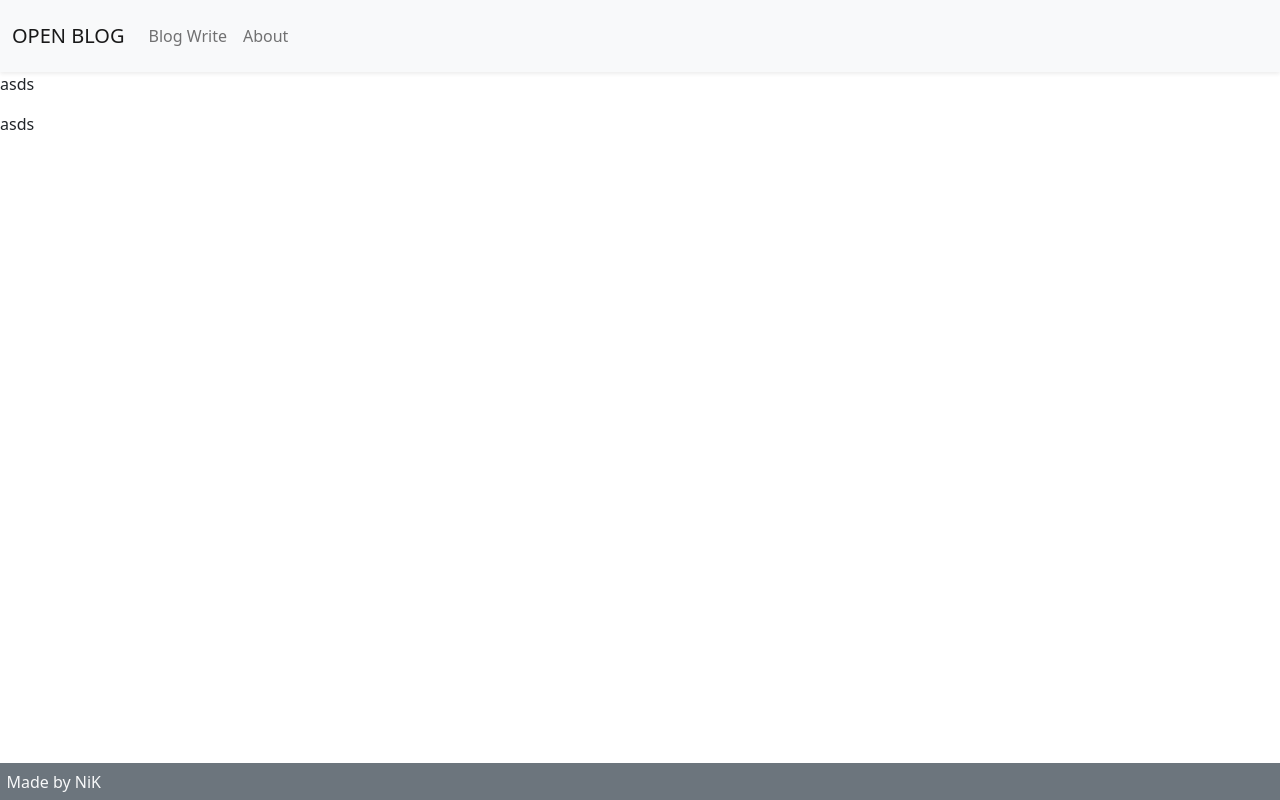
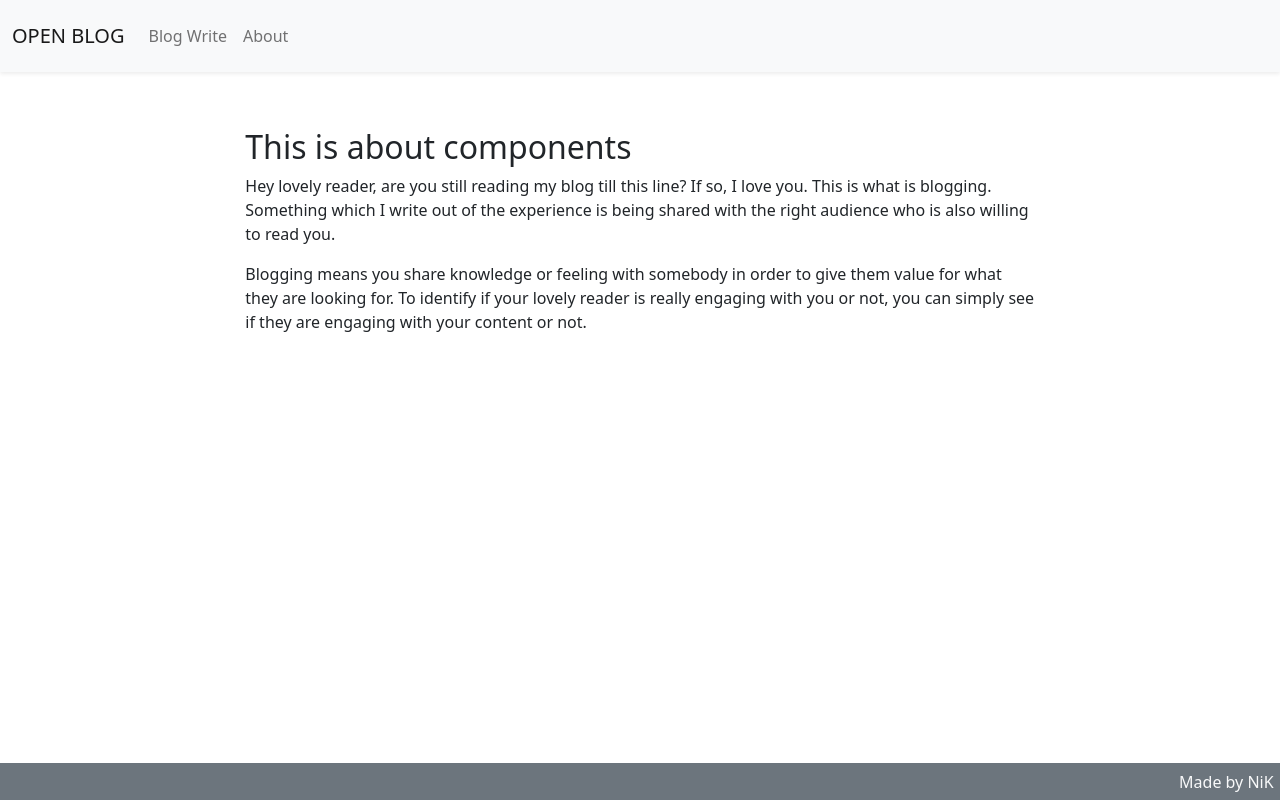
Before and after one commit to Niikpatil/blog_feeds, a React (Create React App) app: page /about in a window 1280 px wide. Built offline with nearby package versions, Linux system fonts and the light colour scheme.

Commit message:
project done
ready to deploy

```diff
--- a/src/App.js
+++ b/src/App.js
@@ -3,11 +3,11 @@ import { Route, Routes } from "react-router-dom";
 
 import AddBlog from "./components/Pages/AddBlog";
 import Blogs from "./components/Pages/Blogs";
-import Header from "./components/Layouts/Header";
-import Footer from "./components/Layouts/Footer";
+// import Header from "./components/Layouts/Header";
+// import Footer from "./components/Layouts/Footer";
 import About from "./components/Layouts/About";
 import "./App.css";
-// import { Main } from "./components/Layouts/Main";
+import Main from "./components/Layouts/Main";
 
 function App() {
   const [article, setArticle] = useState([
@@ -58,7 +58,7 @@ function App() {
 
   return (
     <div className="App">
-      <Header />
+      <Main>
         <Routes>
           <Route
             path="/"
@@ -67,7 +67,7 @@ function App() {
           <Route path="addblog" element={<AddBlog addBlog={addBlog} />}></Route>
           <Route path="about" element={<About />}></Route>
         </Routes>
-      <Footer />
+      </Main>
     </div>
   );
 }
--- a/src/components/Layouts/About.js
+++ b/src/components/Layouts/About.js
@@ -3,8 +3,19 @@ import React from "react";
 const About = () => {
   return (
     <div>
-      <p>asds</p>
-      <p>asds</p>
+      <h2>This is about components</h2>
+      <p>
+        Hey lovely reader, are you still reading my blog till this line? If so,
+        I love you. This is what is blogging. Something which I write out of the
+        experience is being shared with the right audience who is also willing
+        to read you.
+      </p>
+      <span>
+        Blogging means you share knowledge or feeling with somebody in order to
+        give them value for what they are looking for. To identify if your
+        lovely reader is really engaging with you or not, you can simply see if
+        they are engaging with your content or not.
+      </span>
     </div>
   );
 };
--- a/src/components/Layouts/Footer.js
+++ b/src/components/Layouts/Footer.js
@@ -11,7 +11,7 @@ const Footer = () => {
 
   return (
     <footer className="bg-secondary text-light " style={footerStyle}>
-      <span className="">Made by NiK</span>
+      <div className="text-end">Made by NiK</div>
     </footer>
   );
 };
--- a/src/components/Layouts/Main.js
+++ b/src/components/Layouts/Main.js
@@ -1,13 +1,17 @@
-// import React from "react";
+import React from "react";
+import Footer from "./Footer";
+import Header from "./Header";
 
-// export const Main = ({ children }) => {
-//   return (
-//     <div>
-//       <header
-//       <div className="mt-2 p-5 rounded">
-//         <div className="col-sm-8 mx-auto">{children}</div>
-//       </div>
-//       <Footer />
-//     </div>
-//   );
-// };
+const Main = ({ children }) => {
+  return (
+    <div>
+      <Header />
+      <div className="mt-2 p-5 rounded">
+        <div className="col-sm-8 mx-auto">{children}</div>
+      </div>
+      <Footer />
+    </div>
+  );
+};
+
+export default Main;
--- a/src/components/Pages/BlogList.js
+++ b/src/components/Pages/BlogList.js
@@ -2,7 +2,7 @@ import React from "react";
 
 export const BlogList = ({ articleList, onDelete }) => {
   return (
-    <div className="container my-3">
+    <div className="container my-4">
       <div className="card rounded-3 shadow-lg">
         <h6 className="d-flex justify-content-between card-header">
           {articleList.title}
@@ -10,7 +10,7 @@ export const BlogList = ({ articleList, onDelete }) => {
             <button
               type="button"
               className="btn btn-close btn-sm
-            "
+        "
               aria-label="Close"
               onClick={() => onDelete(articleList)}
             ></button>
--- a/src/components/Pages/Blogs.js
+++ b/src/components/Pages/Blogs.js
@@ -7,28 +7,25 @@ const Blogs = ({ article, onDelete }) => {
       style={{
         backgroundColor: "blue",
         height: 3,
-        width: "80%",
+        width: "100%",
       }}
     />
   );
 
   return (
     <>
-      <div className="justify-content-center ">
-        <h4>Articals for Readers</h4>
-        <ColoredLine />
-      </div>
+      <h4 className="text-center">Articals for Readers</h4>
+      <ColoredLine />
 
       {article.length === 0 ? (
         <h4>No Content to display</h4>
       ) : (
         article.map((articleList) => (
-          <div
-            className="my-6 d-flex flex-column justify-content-center     "
+          <BlogList
+            articleList={articleList}
+            onDelete={onDelete}
             key={articleList.id}
-          >
-            <BlogList articleList={articleList} onDelete={onDelete} />
-          </div>
+          />
         ))
       )}
     </>
```
Lines whose indentation alone changed are shown as unchanged.
